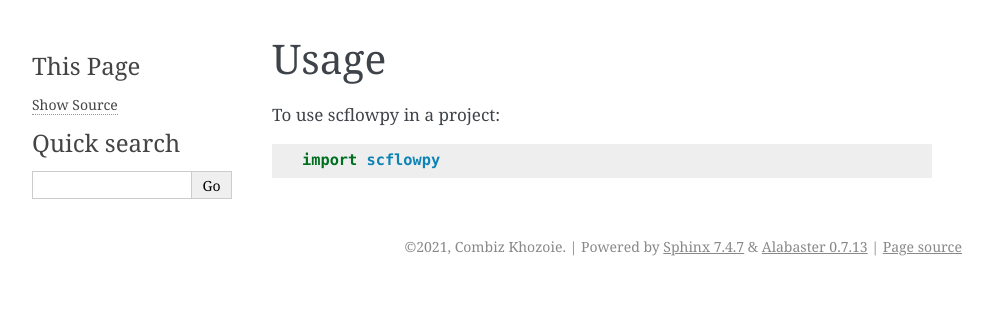
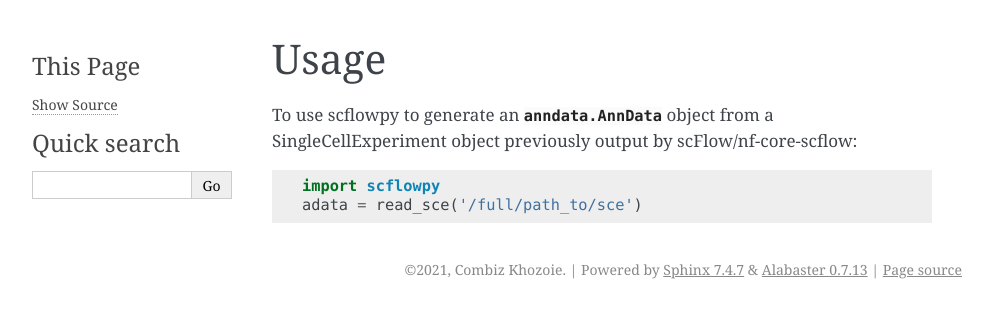
Before and after one commit to combiz/scflowpy, a Sphinx documentation site: the page built from docs/usage.rst, in a window 1280 px wide. Shown: the top 318 px of the page, without its empty margins (148-1141 px from the left). Built offline with Sphinx 7.4.7, drawn with Linux system fonts in a browser that asks for light colours; pages that are not in the unit, such as notebooks, are missing from menus.

Commit message:
Docs: updated usage.rst example.

```diff
--- a/docs/usage.rst
+++ b/docs/usage.rst
@@ -2,6 +2,7 @@
 Usage
 =====
 
-To use scflowpy in a project::
+To use scflowpy to generate an :py:class:`anndata.AnnData` object from a SingleCellExperiment object previously output by scFlow/nf-core-scflow::
 
     import scflowpy
+    adata = read_sce('/full/path_to/sce')
--- a/requirements.txt
+++ b/requirements.txt
@@ -17,4 +17,3 @@ pandas
 black
 isort
 flake8
-MarkupSafe
```
